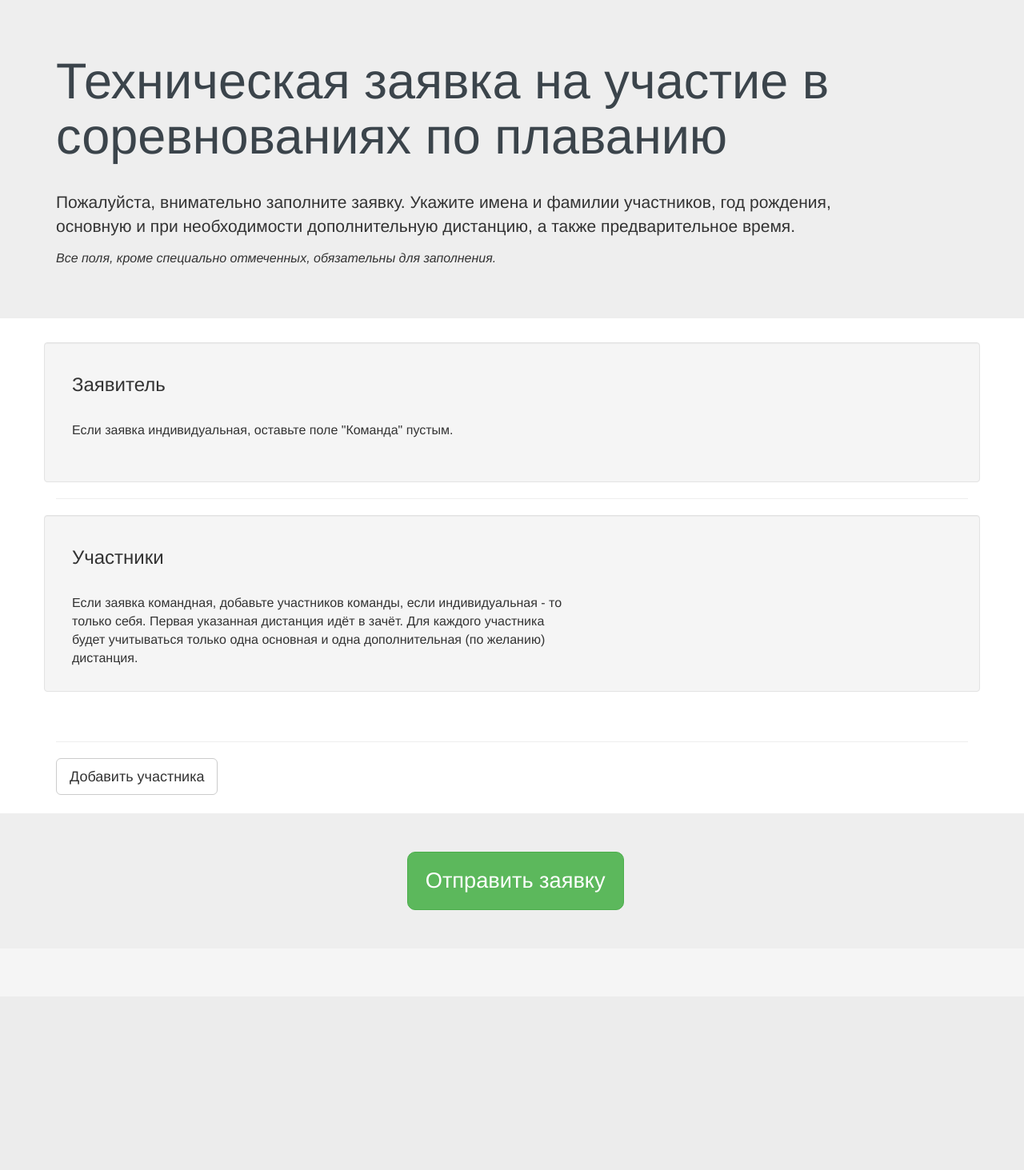
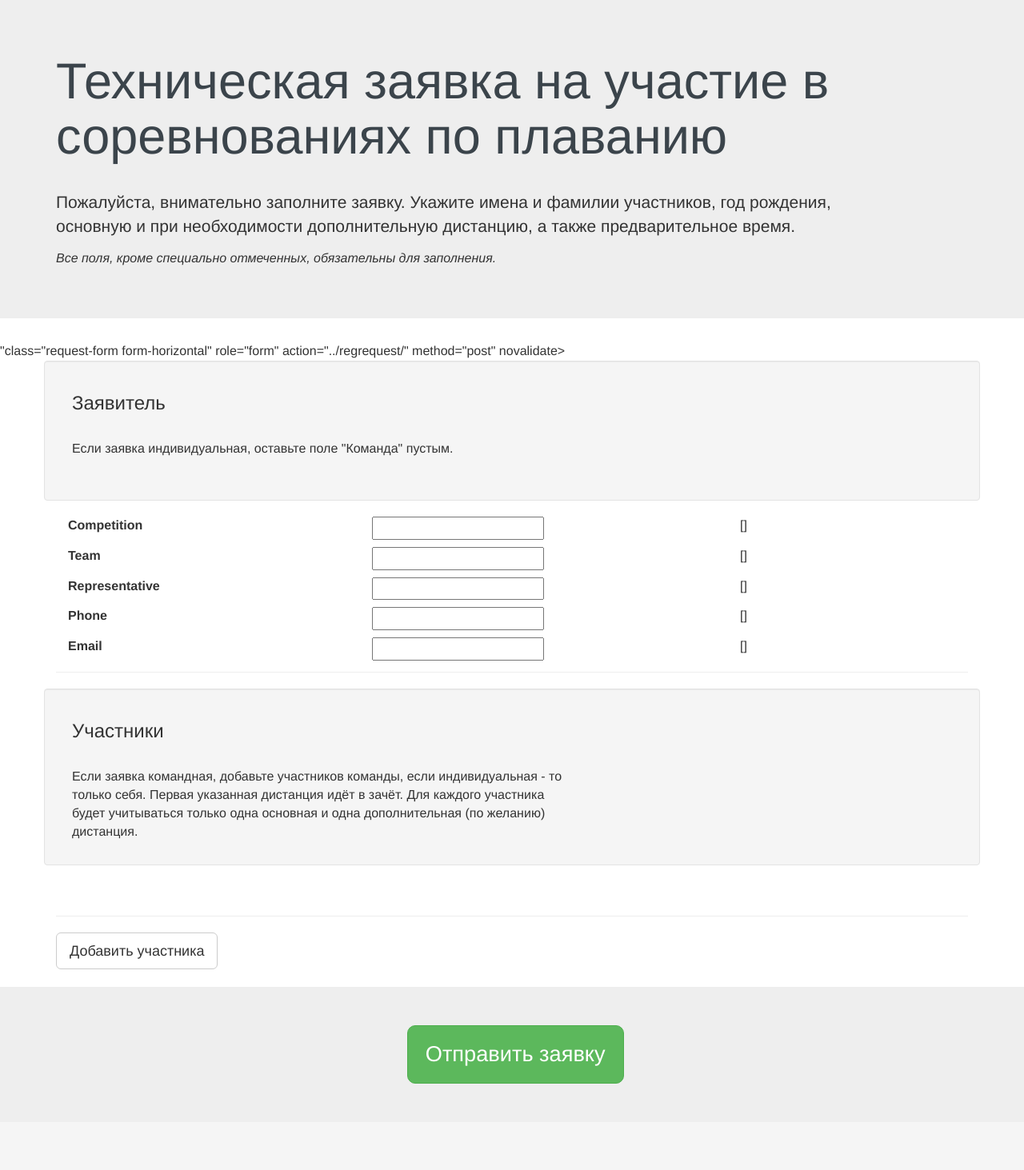
Before and after one commit to bolvano/dfk, a Django app: template pgups/templates/pgups/reg.html in a window 1280 px wide. Shown: the part 72-1535 px from the top of the page at 80% size. Before the commit the page ends 1210 px from the top, so only its background shows below. Run offline with Django 3.2, Linux system fonts and the light colour scheme; the template is opened without the code that fills it, so the values that code supplies are empty, except form fields; tables that the repository leaves empty hold one stand-in row (values such as "Sample post"); form fields are guessed from the names that the template uses; some libraries are stand-ins or nearby versions.

Commit message:
judequinn.1 implemented angularjs form validation, linted main.js, removed unused code blocks

```diff
--- a/pgups/static/css/main.css
+++ b/pgups/static/css/main.css
@@ -72,6 +72,19 @@
   color: #a94442;
   margin-top: 5px;
   font-weight: normal;
+}
+.request-form input.ng-invalid.ng-dirty,
+.request-form select.ng-invalid.ng-dirty {
+  border-color: #5f021f;
+  box-shadow: 0 0 8px #5f021f;
+  transition: none;
+}
+.form-control {
+  transition: none;
+}
+.error-block {
+  color: #5f021f;
+  margin: 5px 0;
 }
 /* ---Footer---*/
 .footer {
--- /dev/null
+++ b/pgups/static/js/validation-app.js
@@ -0,0 +1 @@
+var validationApp = angular.module('validationApp', []);
--- a/pgups/templates/pgups/base.html
+++ b/pgups/templates/pgups/base.html
@@ -43,5 +43,7 @@
 		<div class="container">
 		</div>
 	</footer>
+	<script src="https://ajax.googleapis.com/ajax/libs/angularjs/1.5.0/angular.min.js"></script>
+	<script src="{% static 'js/validation-app.js' %}"></script>
 </body>
 </html>
--- a/pgups/templates/pgups/reg.html
+++ b/pgups/templates/pgups/reg.html
@@ -16,7 +16,10 @@
 				</div>
 		</div> <!-- End of Jumbotron -->
 		<!-- MEGAFORM -->
-	<form class="form-horizontal" role="form" action="../regrequest/" method="post">{% csrf_token %}
+
+	<div ng-app="validationApp">
+
+		<form name="{{ request_form.form_name }}"class="request-form form-horizontal" role="form" action="../regrequest/" method="post" novalidate>{% csrf_token %}
 				<div class="container">
 				<div id="left">
 					<div class="well row">
@@ -25,36 +28,79 @@
 								<p>Если заявка индивидуальная, оставьте поле "Команда" пустым.</p><br>
 							</div>
 						</div> <!-- End of well -->
+
+
 						<!-- Request form -->
-					{% for field in request_form.visible_fields %}
-							{% if field.errors %}
-									<div class="form-group has-error">
-											<label class="col-lg-4 col-md-4 col-sm-5 col-xs-12 control-label text-left" for="id_{{ field.name }}">{{ field.label }}</label>
+
+						{{ request_form.non_field_errors }}
+
+						<!-- Competition -->
+							<div class="form-group">
+									<label class="col-lg-4 col-md-4 col-sm-5 col-xs-12 control-label text-left" for="{{ request_form.competition.id_for_label }}">{{ request_form.competition.label }}</label>
 									<div class="col-lg-5 col-md-5 col-sm-7 col-xs-12">
-													{{ field|attr:"class:form-control" }}
-													<span class="help-block">
-														{% for error in  field.errors %}{{ error }}{% endfor %}
-													</span>
+										{{ request_form.competition }}
+									<p class="error-block" ng-show="request_form.competition.$dirty && request_form.competition.$invalid">Это обязательное поле</p>
 									</div>
-									</div> <!-- End of form errors -->
-							{% else %}
+									{{ request_form.competition.errors }}
+							</div>
+						<!-- End of Competition -->
+
+						<!-- Team -->
 							<div class="form-group">
-											<label class="col-lg-4 col-md-4 col-sm-5 col-xs-12 control-label text-left" for="id_{{ field.name }}">{{ field.label }}</label>
+									<label class="col-lg-4 col-md-4 col-sm-5 col-xs-12 control-label text-left" for="{{ request_form.team.id_for_label }}">{{ request_form.team.label }}</label>
 									<div class="col-lg-5 col-md-5 col-sm-7 col-xs-12">
-													{{ field|attr:"class:form-control" }}
-													{% if field.help_text %}
-															<p class="help-block"><small>{{ field.help_text }}</small></p>
-													{% endif %}
-											</div> <!-- End of form fields -->
+										{{ request_form.team }}
 									</div>
-							{% endif %}
+									{{ request_form.team.errors }}
+							</div>
+						<!-- End of Team -->
+
+						<!-- Representative -->
+						<div class="form-group">
+								<label class="col-lg-4 col-md-4 col-sm-5 col-xs-12 control-label text-left" for="{{ request_form.representative.id_for_label }}">{{ request_form.representative.label }}</label>
+								<div class="col-lg-5 col-md-5 col-sm-7 col-xs-12">
+									{{ request_form.representative }}
+								<p class="error-block" ng-show="request_form.representative.$dirty && request_form.representative.$error.required">Это обязательное поле</p>
+								<p class="error-block" ng-show="request_form.representative.$dirty && request_form.representative.$error.minlength">Слишком короткое имя</p>
+								</div>
+								{{ request_form.representative.errors }}
+						</div>
+						<!-- End of Representative -->
+
+						<!-- Phone -->
+							<div class="form-group">
+									<label class="col-lg-4 col-md-4 col-sm-5 col-xs-12 control-label text-left" for="{{ request_form.phone.id_for_label }}">{{ request_form.phone.label }}</label>
+									<div class="col-lg-5 col-md-5 col-sm-7 col-xs-12">
+										{{ request_form.phone }}
+									<p class="error-block" ng-show="request_form.phone.$dirty && request_form.phone.$error.required">Это обязательное поле</p>
+									</div>
+									{{ request_form.phone.errors }}
+							</div>
+						<!-- End of Phone -->
+
+						<!-- Email -->
+							<div class="form-group">
+									<label class="col-lg-4 col-md-4 col-sm-5 col-xs-12 control-label text-left" for="{{ request_form.email.id_for_label }}">{{ request_form.email.label }}</label>
+									<div class="col-lg-5 col-md-5 col-sm-7 col-xs-12">
+										{{ request_form.email }}
+									<p class="error-block" ng-show="request_form.email.$dirty && request_form.email.$error.required">Это обязательное поле</p>
+									<p class="error-block" ng-show="request_form.email.$dirty && request_form.email.$error.email">Неверный формат
+									электронной почты</p>
+									</div>
+									{{ request_form.email.errors }}
+							</div>
+						<!-- End of Email -->
+
+						<!-- Hidden fields -->
+							{% for field in request_form.hidden_fields %}
+								<div>{{ field.as_hidden }}</div>
 							{% endfor %}
-					{% for field in request_form.hidden_fields %}
-				<div>{{ field.as_hidden }}</div> <!-- Hidden fields -->
-				{% endfor %}
-				<!-- End of Request form -->
+						<!-- End of Hidden fields -->
+
 					<hr>
 				</div> <!-- End of #left -->
+
+
 				<div id="right">
 					<div class="well row">
 						<div class="col-md-7">
@@ -77,7 +123,7 @@
 						<div class="container">
 					<div class="row">
 						<div class="col-lg-3 col-md-4 col-sm-5 col-xs-6 col-centered">
-						<button id="submit-request" type="submit" class="btn btn-success btn-xxl" disabled>Отправить заявку</button>
+							<button id="submit-request" type="submit" class="btn btn-success btn-xxl" ng-disabled="request_form.$invalid">Отправить заявку</button>
 							{% if messages %}
 								{% for message in messages %}
 									<!--<br><h4{% if message.tags %} class="{{ message.tags }}"{% endif %}>{{ message }}</h4>-->
@@ -90,6 +136,10 @@
 				</div> <!-- End of container -->
 			</div> <!-- End of jumbotron -->
 		</form> <!-- END OF MEGAFORM -->
+
+	</div> <!-- End of validationApp -->
+
+
 	<!-- Templates -->
 	<script type="text/html" id="person-template">
 		<div id="person-__prefix__" class="row">
```
Also changed, not shown: pgups/forms.py (+34 -11 lines), pgups/static/js/main.js (+2 -45 lines). Lines whose indentation alone changed are shown as unchanged.
